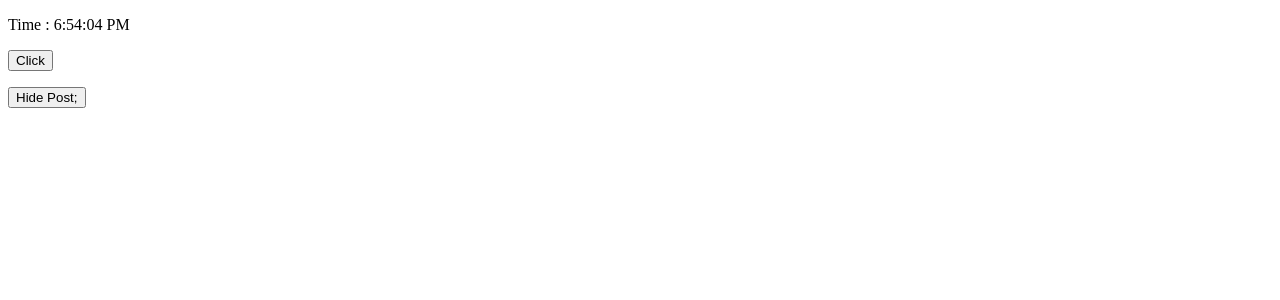
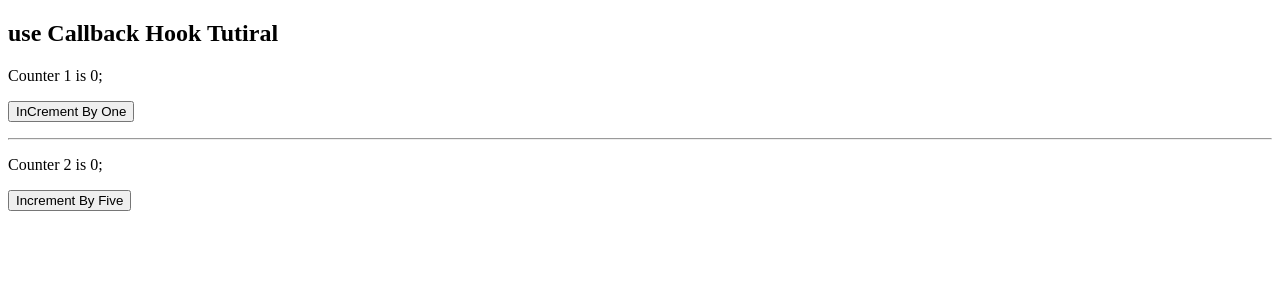
Before and after one commit to shakil10sk/React-App, a React (Create React App) app: page / in a window 1280 px wide. Shown: the top 300 px of the page. Built offline with nearby package versions, Linux system fonts and the light colour scheme.

Commit message:
useCallback and useMemo hooks

```diff
--- a/src/App.js
+++ b/src/App.js
@@ -1,34 +1,30 @@
-// import React from 'react';
-// // import ClassComponent from './components/Hooks/ClassComponent';
-// import FunctionComponent from './components/Hooks/FunctionComponent';
-// export default class App extends React.Component{
+import { useCallback, useState } from "react";
+import Button from "./useMemoUseCache/Button";
+import ShowCount from "./useMemoUseCache/ShowCount";
+import Title from "./useMemoUseCache/Title";
 
-//   render(){
+function App(){
+  const [count1,setCount1] = useState(0);
+  const [count2,setCount2] = useState(0);
 
-//     return (
-//       <div>
-//         <FunctionComponent/>
-//       </div>
-//     );
-//   }
-// }
+  const incrementByOne = useCallback(() => {
+    setCount1((prevCount)=>prevCount + 1);
+  },[]);
+  const incrementByFive = useCallback(() => {
+    setCount2((prevCount)=>prevCount + 5);
+  },[]);
 
+  return (
+    <div className="app">
+      <Title />
+      <ShowCount count={count1} title="Counter 1" />
+      <Button handleClick={incrementByOne}>InCrement By One</Button>
+      <hr />
+      <ShowCount count={count2} title="Counter 2" />
+      <Button handleClick={incrementByFive}>Increment By Five</Button>
 
-import React, { useState } from 'react';
-// import ClassComponent from './components/Hooks/ClassComponent';
-import FunctionComponent from './components/Hooks/FunctionComponent';
-export default function App(){
+    </div>
+  )
+}
 
-  const [show,setShow] = useState(true);
-    return (
-      <div className='App'>
-        <div>{show && <FunctionComponent/>}</div>
-        <p>
-          <button type='button' onClick={() => setShow((prevShow) => !prevShow)}>
-            {show ? 'Hide Post' : 'Show Post'};
-          </button>
-        </p>
-      </div>
-    );
-
-}
+export default App;
--- /dev/null
+++ b/src/useMemoUseCache/Button.js
@@ -0,0 +1,14 @@
+import React from "react";
+
+function Button({handleClick,children}){
+    console.log(`Rendaring Button ${children}`);
+    return(
+        <p>
+            <button type="button" onClick={handleClick}>
+                {children}
+            </button>
+        </p>
+    );
+}
+
+export default React.memo(Button);
--- /dev/null
+++ b/src/useMemoUseCache/ShowCount.js
@@ -0,0 +1,13 @@
+import React from "react";
+function ShowCount({count,title}){
+    console.log(`Rendaring ${title}`);
+
+    return (
+        <p>
+            {title} is {count};
+        </p>
+    )
+
+}
+
+export default React.memo(ShowCount);
--- /dev/null
+++ b/src/useMemoUseCache/Title.js
@@ -0,0 +1,8 @@
+import React from "react";
+function Title(){
+    console.log('rendaring Title');
+    return <h2>use Callback  Hook Tutiral</h2>;
+}
+
+
+export default React.memo(Title);
```
Also changed, not shown: src/App copy.js (added, +34 -0 lines).
